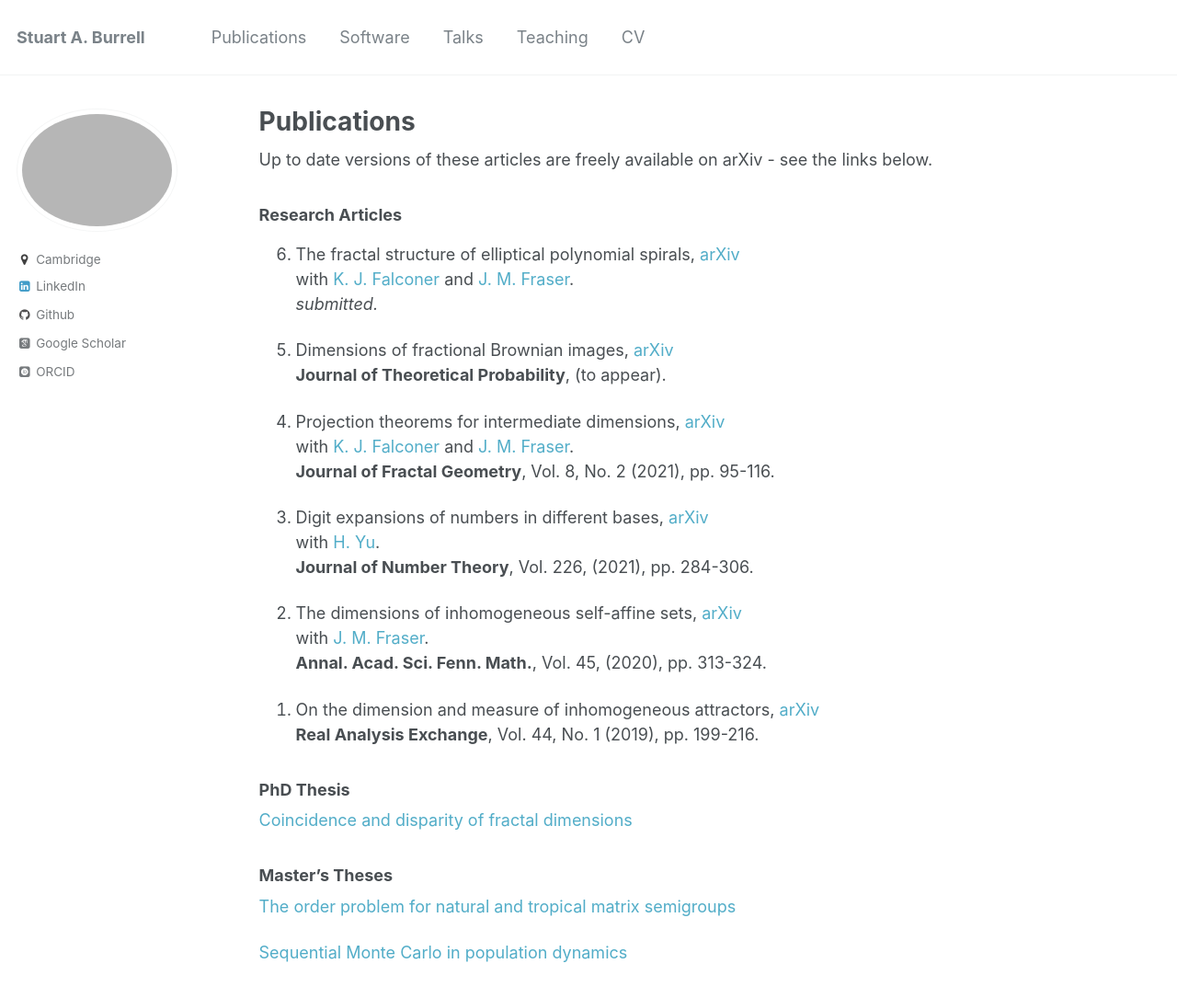
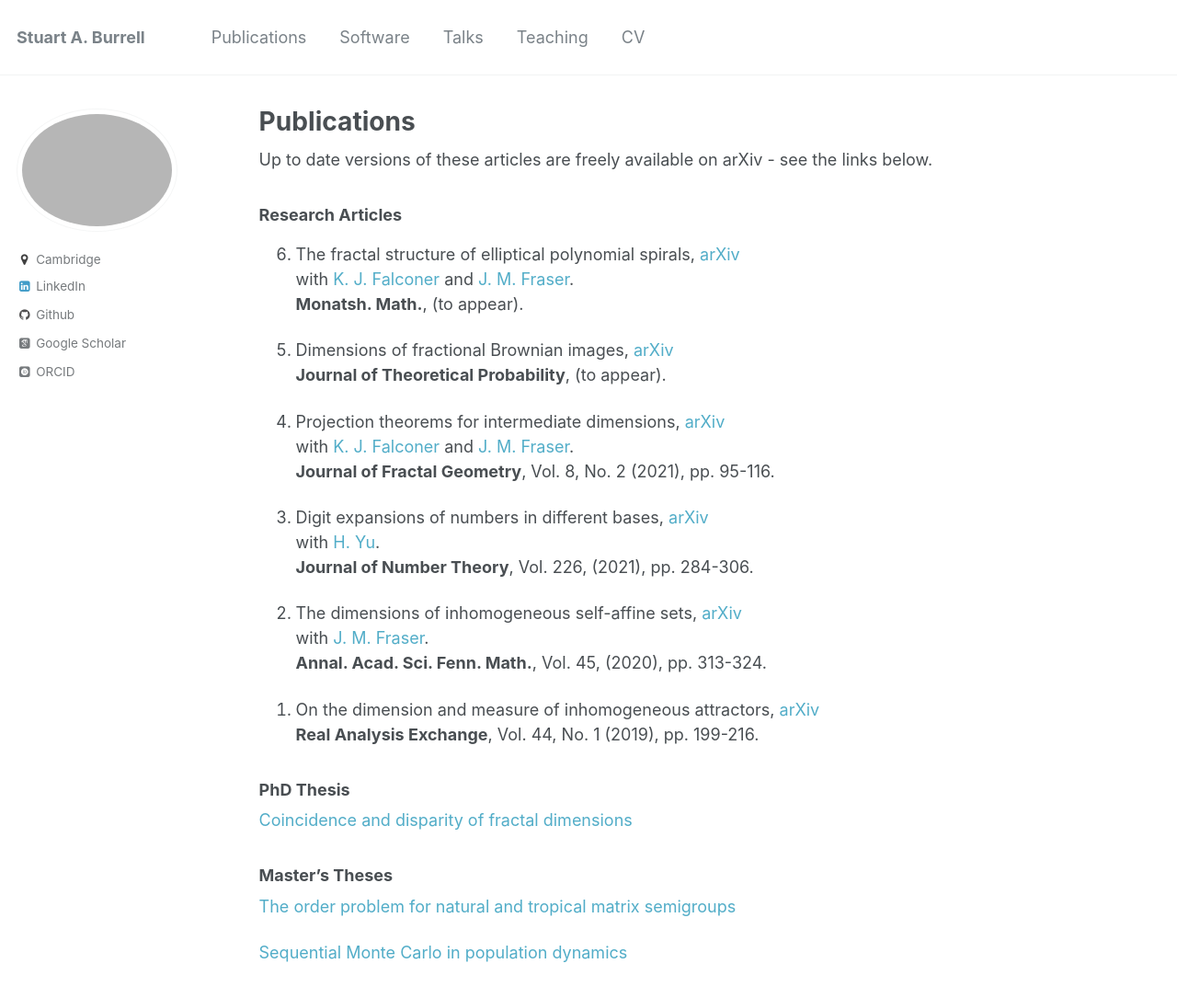
Before and after one commit to stuartburrell/stuartburrell.github.io, a Jekyll site: the page built from _pages/publications.md, in a window 1280 px wide and 1100 px high. Shown: the top 1085 px of the window at 92% size. Built offline with Jekyll 4.4.1, drawn with Linux system fonts in a browser that asks for light colours; some web fonts are replaced.

Commit message:
Update pubs

```diff
--- a/_pages/publications.md
+++ b/_pages/publications.md
@@ -10,7 +10,7 @@ Up to date versions of these articles are freely available on arXiv - see the li
 
 6. The fractal structure of elliptical polynomial spirals, [arXiv](https://arxiv.org/abs/2008.08539)
 with [K. J. Falconer](http://www.mcs.st-and.ac.uk/~kenneth/) and [J. M. Fraser](http://www.mcs.st-andrews.ac.uk/~jmf32/).
-*submitted.*
+**Monatsh. Math.**, (to appear).
 
 5. Dimensions of fractional Brownian images, [arXiv](https://arxiv.org/abs/2002.03659)
 **Journal of Theoretical Probability**, (to appear).
```
